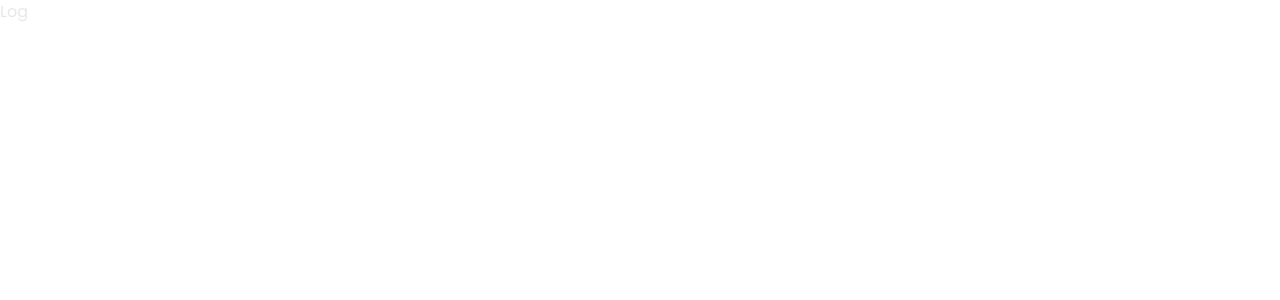
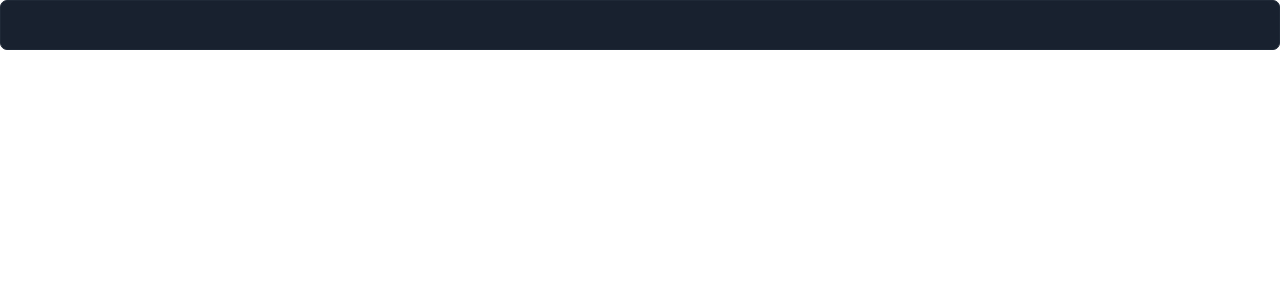
Before and after one commit to Onyeneke-AC/hotel-management-system, a React (Vite) app: page /login in a window 1280 px wide. Shown: the top 300 px of the page. Built offline with nearby package versions, Linux system fonts and the light colour scheme; a web font is replaced by a local one.

Commit message:
building login form

```diff
--- a/src/pages/Login.jsx
+++ b/src/pages/Login.jsx
@@ -1,5 +1,12 @@
+import Form from "../ui/Form";
+import FormRow from "../ui/FormRow";
+
 function Login() {
-  return <div>Log</div>;
+  return (
+    <Form>
+      <FormRow></FormRow>
+    </Form>
+  );
 }
 
 export default Login;
```
